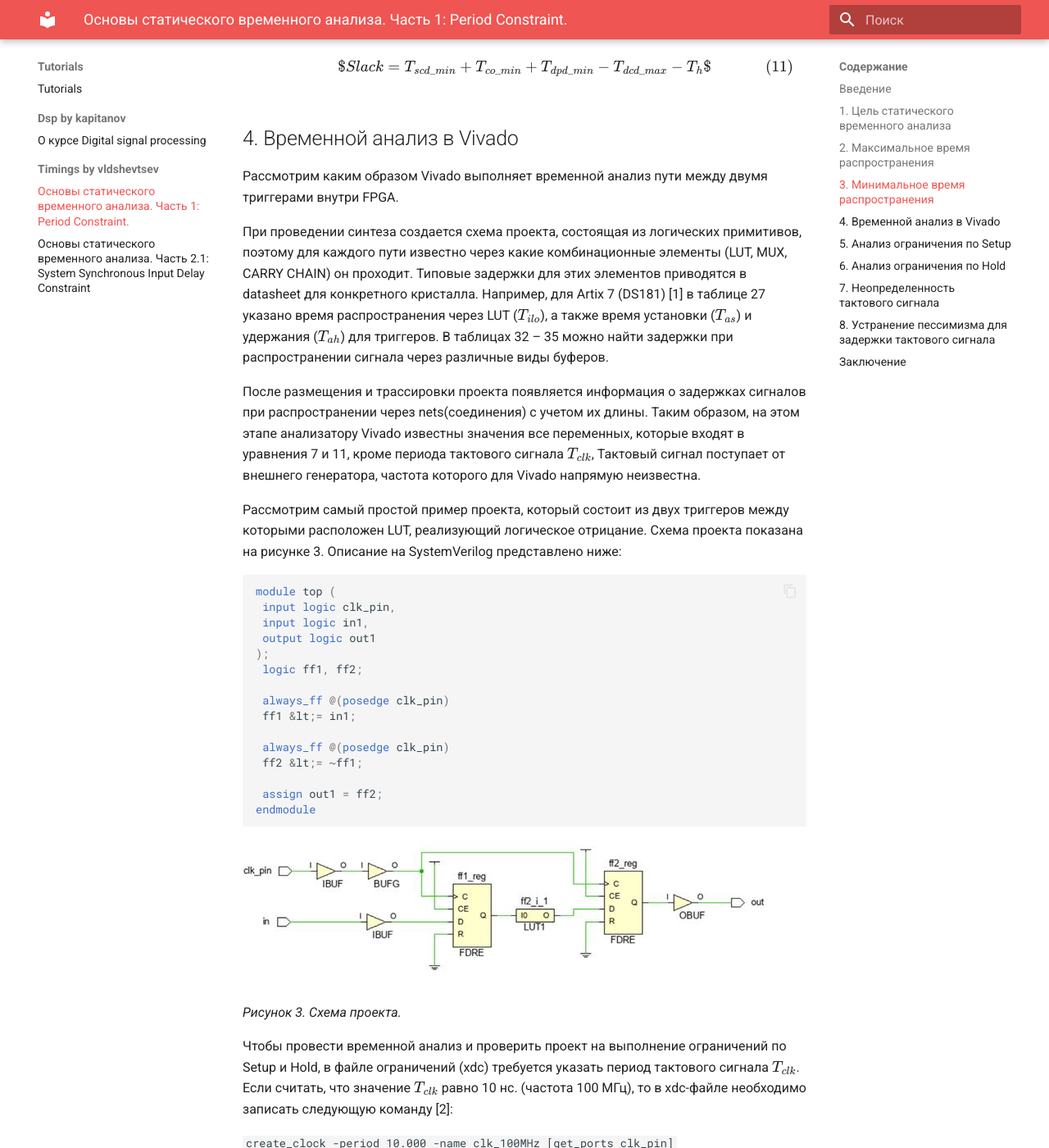
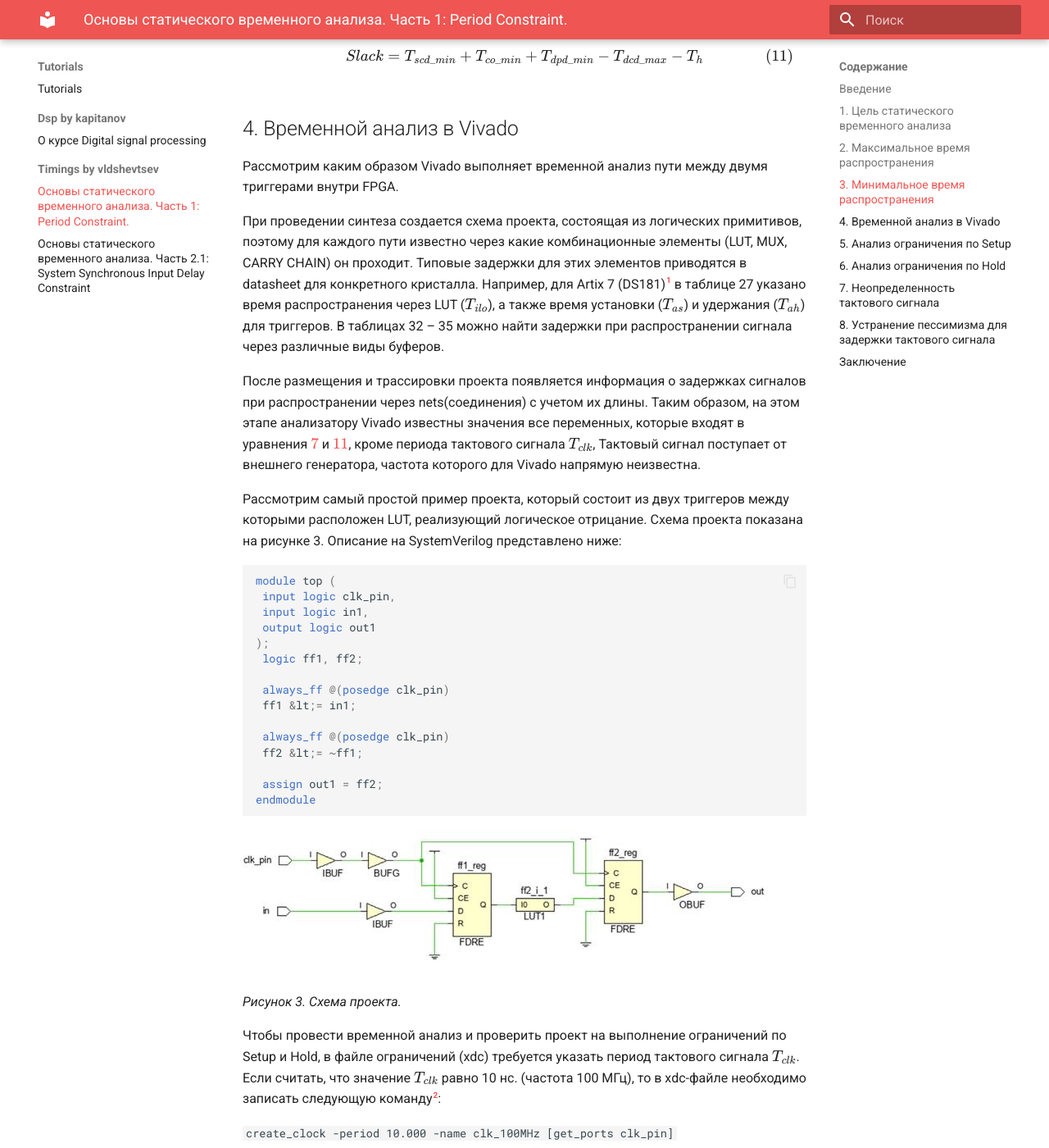
Before and after one commit to fpga-sys/fpga-sys.github.io, an MkDocs documentation site: the page built from docs/tutorials/timings_by_vldshevtsev/timings1_intro.md, in a window 1280 px wide and 1400 px high, scrolled down 5816 px. Shown: the whole window at 82% size. Built offline with MkDocs 1.6.1 and Material for MkDocs 9.7.7, drawn with Linux system fonts in a browser that asks for light colours; some of the changed text lies outside the part shown.

````diff
--- a/docs/tutorials/timings_by_vldshevtsev/timings1_intro.md
+++ b/docs/tutorials/timings_by_vldshevtsev/timings1_intro.md
@@ -167,7 +172,7 @@ $T_{dr\_max} = T_{dca\_max} + T_h = T_{dcd\_max} + T_h$
 При анализе по Hold выражение для вычисления Slack имеет вид:
 
 \begin{equation}
-$Slack = T_{da\_min} - T_{dr\_max}$
+Slack = T_{da\_min} - T_{dr\_max}
 \tag{10}
 \label{eq:10}
 \end{equation}
@@ -217,7 +223,7 @@ endmodule
 
 _Рисунок 3. Схема проекта._
 
-Чтобы провести временной анализ и проверить проект на выполнение ограничений по Setup и Hold, в файле ограничений (xdc) требуется указать период тактового сигнала $T_{clk}$. Если считать, что значение $T_{clk}$ равно 10 нс. (частота 100 МГц), то в xdc-файле необходимо записать следующую команду [2]:
+Чтобы провести временной анализ и проверить проект на выполнение ограничений по Setup и Hold, в файле ограничений (xdc) требуется указать период тактового сигнала $T_{clk}$. Если считать, что значение $T_{clk}$ равно 10 нс. (частота 100 МГц), то в xdc-файле необходимо записать следующую команду[^2]:
 
 `create_clock -period 10.000 -name clk_100MHz [get_ports clk_pin]`
 
@@ -244,7 +250,7 @@ _Рисунок 5. Общие сведения о пути._
 
 В следующем разделе (рисунок 6) представлены задержки, оказывающие влияние на распространение запускающего фронта. В столбце Incr указаны значения отдельных задержек, а в столбце Path сумма текущей и всех предыдущих задержек. Можно увидеть, что запускающий фронт появляется в нулевой момент времени и распространяется через входной (IBUF) и тактовый (BUFG) буферы.
 
-Общая задержка распространения запускающего фронта ($T_{sca}$ из уравнения \ref{eq:1}) составляет 4.708 нс. Символы (r) рядом со значениями задержек указывает, что анализируется фронт, а не спад тактового сигнала.
+Общая задержка распространения запускающего фронта ($T_{sca}$ из уравнения \(\ref{eq:1}\)) составляет 4.708 нс. Символы (r) рядом со значениями задержек указывает, что анализируется фронт, а не спад тактового сигнала.
 
 ![alt text](timings1_assets/fig6_rising_edge_delay.jpg)
 
@@ -378,7 +386,7 @@ _Рисунок 14. Настройка общего джиттера._
 
 Как и ожидалось $T_{tsj} = 0.15 \cdot \sqrt{2} = 0.212$ нc и $T_{cu} = T_{tsj}/2 = 0.106$ нс.
 
-Если требуется, можно задать дополнительную неопределенность из-за джиттера для конкретного тактового сигнала с помощью команды [2]
+Если требуется, можно задать дополнительную неопределенность из-за джиттера для конкретного тактового сигнала с помощью команды[^2]
 ```tcl
 set_input_jitter [get_clocks clock_name] Tij
 ```
@@ -405,7 +413,7 @@ $T_{cu} = \frac{\sqrt{0.212^2 + 0.1^2}}{2}=\frac{\sqrt{0.054944}}{2}=0.117$
 Также теперь можно объяснить, почему на рисунке 11 отсутствует слагаемое $T_{cu}$. При анализе по Hold рассматриваются запускающий фронт для следующих данных и защелкивающий фронт для предыдущих данных. Фактически это один и тот же фронт тактового сигнала, поэтому в данном случае отсутствует какая-либо неопределенность. Если запускающий и защелкивающий фронты относятся к разным тактовым сигналам, то слагаемое $T_{cu}$ будет присутствовать в анализе по Hold.
 
 ## 8. Устранение пессимизма для задержки тактового сигнала
-Вернемся к анализу по Hold и выясним смысл последнего не рассмотренного слагаемого $T_{cp}$ (**C**lock **P**essimism) [3]. На рисунке 10 можно увидеть, что задержка распространения такового сигнала через входной буфер равна 0.23 нс. В то же время из рисунка 11 следует, что задержка через тот же буфер равна 0.419 нс. Но физически такого быть не может, так как при анализе по Hold запускающий и защелкивающий фронты совпадают, и задержки через буфер должны быть одинаковыми.
+Вернемся к анализу по Hold и выясним смысл последнего не рассмотренного слагаемого $T_{cp}$ (**C**lock **P**essimism)[^3]. На рисунке 10 можно увидеть, что задержка распространения такового сигнала через входной буфер равна 0.23 нс. В то же время из рисунка 11 следует, что задержка через тот же буфер равна 0.419 нс. Но физически такого быть не может, так как при анализе по Hold запускающий и защелкивающий фронты совпадают, и задержки через буфер должны быть одинаковыми.
 
 Данное противоречие связано с тем, что временной анализатор всегда рассматривает самый худший случай, и для анализа по Hold этому соответствуют минимальные задержки для запускающего и максимальные для защелкивающего фронтов.
 
--- a/mkdocs.yml
+++ b/mkdocs.yml
@@ -6,6 +6,7 @@ theme:
     - navigation.tabs        # верхнее меню
     - navigation.sections    # группировка в sidebar
     - navigation.top         # кнопка "наверх"
+    - navigation.instant         # кнопка "наверх"
     - search.highlight
     - content.code.copy
     - header.autohide
@@ -25,6 +26,7 @@ markdown_extensions:
   - admonition
   - attr_list
   - md_in_html
+  - footnotes
   - toc:
       permalink: true
   - pymdownx.highlight
````
Also changed, not shown: other parts of docs/tutorials/timings_by_vldshevtsev/timings1_intro.md (+35 -26 lines).
